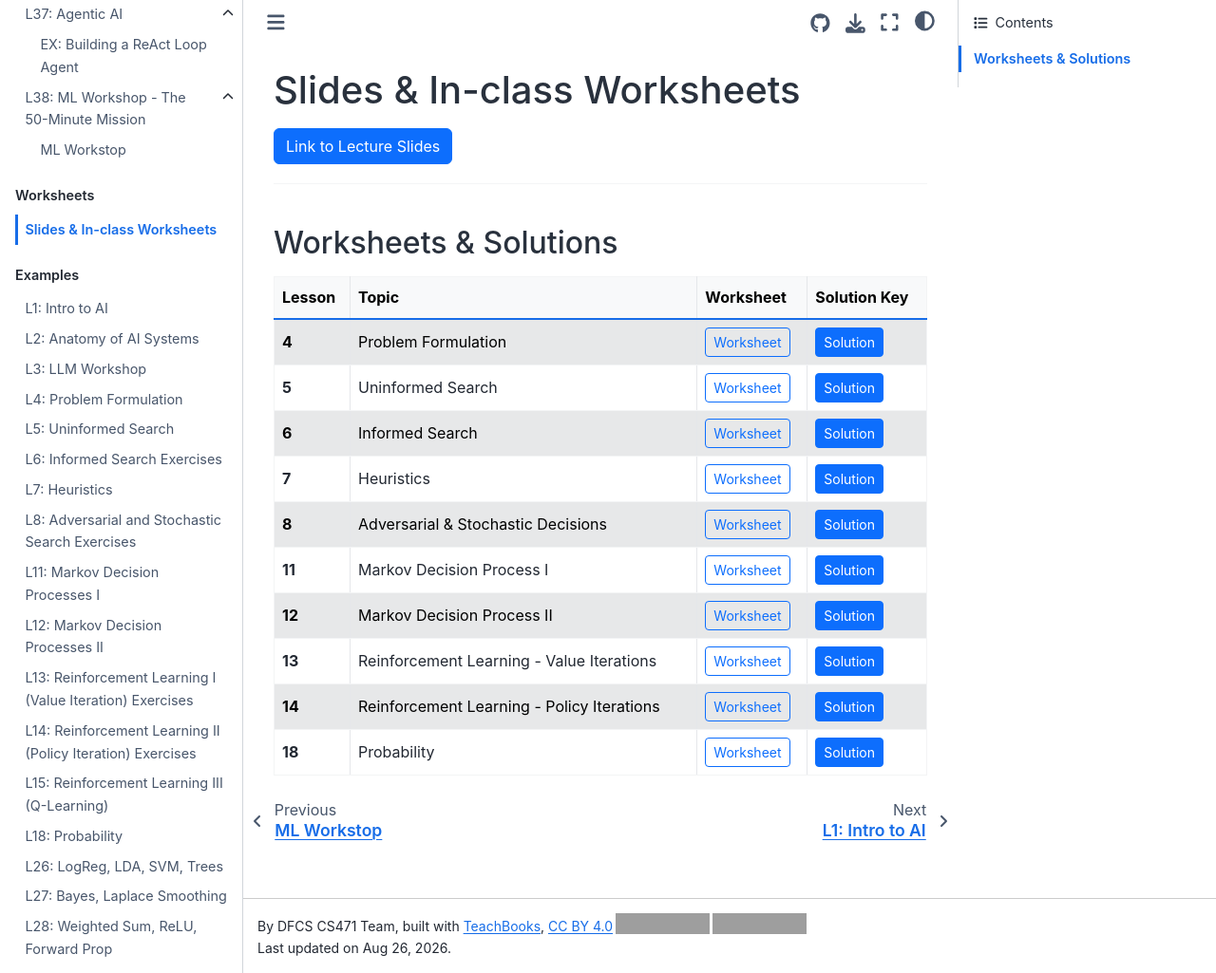
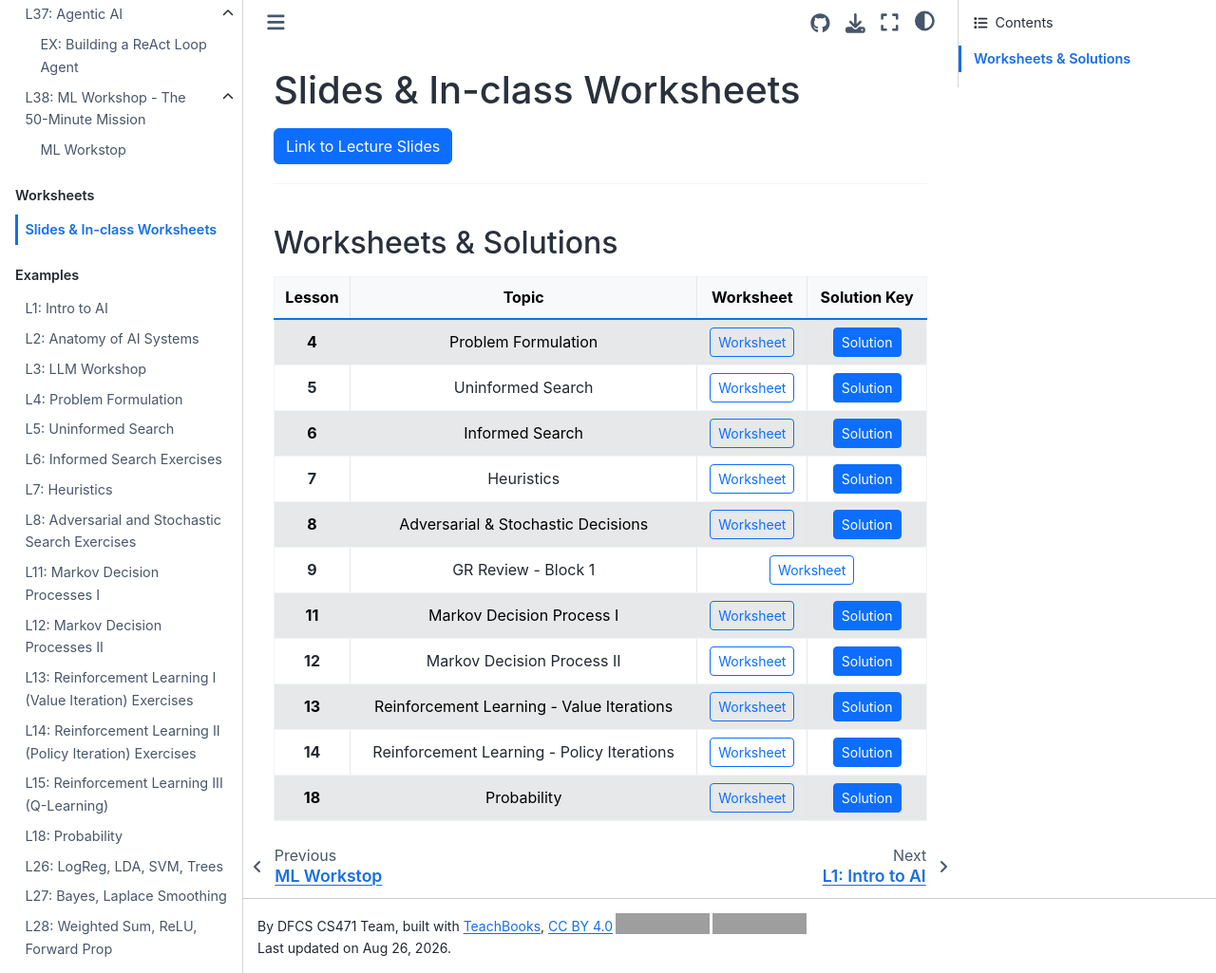
Before and after one commit to TheCodeheadMT/471Book, a Jupyter Book: the page built from book/worksheets/worksheets.md, in a window 1280 px wide and 1025 px high. Shown: the whole window at 95% size. Built offline with Jupyter Book 1.0.4 settings and Sphinx 7.4.7 and the Sphinx Book theme 1.1.4, drawn with Linux system fonts in a browser that asks for light colours; comment, search, counter and statistics services are not loaded; grey boxes are pictures that could not be loaded.

Commit message:
Added gemini_prompt folder to hold common prompts.  Added Lesson 9 GR Review to worksheets (no solution), and reformatted table to center things and look better.

```diff
--- a/book/worksheets/worksheets.md
+++ b/book/worksheets/worksheets.md
@@ -50,20 +50,20 @@
     <table class="table table-striped table-hover align-middle">
         <thead class="table-light">
             <tr>
-                <th scope="col">Lesson</th>
-                <th scope="col">Topic</th>
-                <th scope="col">Worksheet</th>
-                <th scope="col">Solution Key</th>
+                <th scope="col" class="text-center">Lesson</th>
+                <th scope="col" class="text-center">Topic</th>
+                <th scope="col" class="text-center">Worksheet</th>
+                <th scope="col" class="text-center">Solution Key</th>
             </tr>
         </thead>
-        <tbody>
+        <tbody class="text-center">
             <tr>
                 <td><strong>4</strong></td>
                 <td>Problem Formulation</td>
-                <td>
+                <td class="text-center">
                     <a href="4_worksheet.pdf" target="_blank" rel="noopener noreferrer" class="btn btn-sm btn-outline-primary" role="button">Worksheet</a>
                 </td>
-                <td>
+                <td class="text-center">
                     <a href="4_worksheet_solutions.pdf" target="_blank" rel="noopener noreferrer" class="btn btn-sm btn-primary" role="button">Solution</a>
                 </td>
             </tr>
@@ -105,6 +105,13 @@
                 </td>
                 <td>
                     <a href="8_worksheet_solutions.pdf" target="_blank" rel="noopener noreferrer" class="btn btn-sm btn-primary" role="button">Solution</a>
+                </td>
+            </tr>
+            <tr>
+                <td><strong>9</strong></td>
+                <td>GR Review - Block 1</td>
+                <td colspan="2" class="text-center">
+                    <a href="9_gr_review.pdf" target="_blank" rel="noopener noreferrer" class="btn btn-sm btn-outline-primary" role="button">Worksheet</a>
                 </td>
             </tr>
             <tr>
```
Also changed, not shown: 2 other files.
